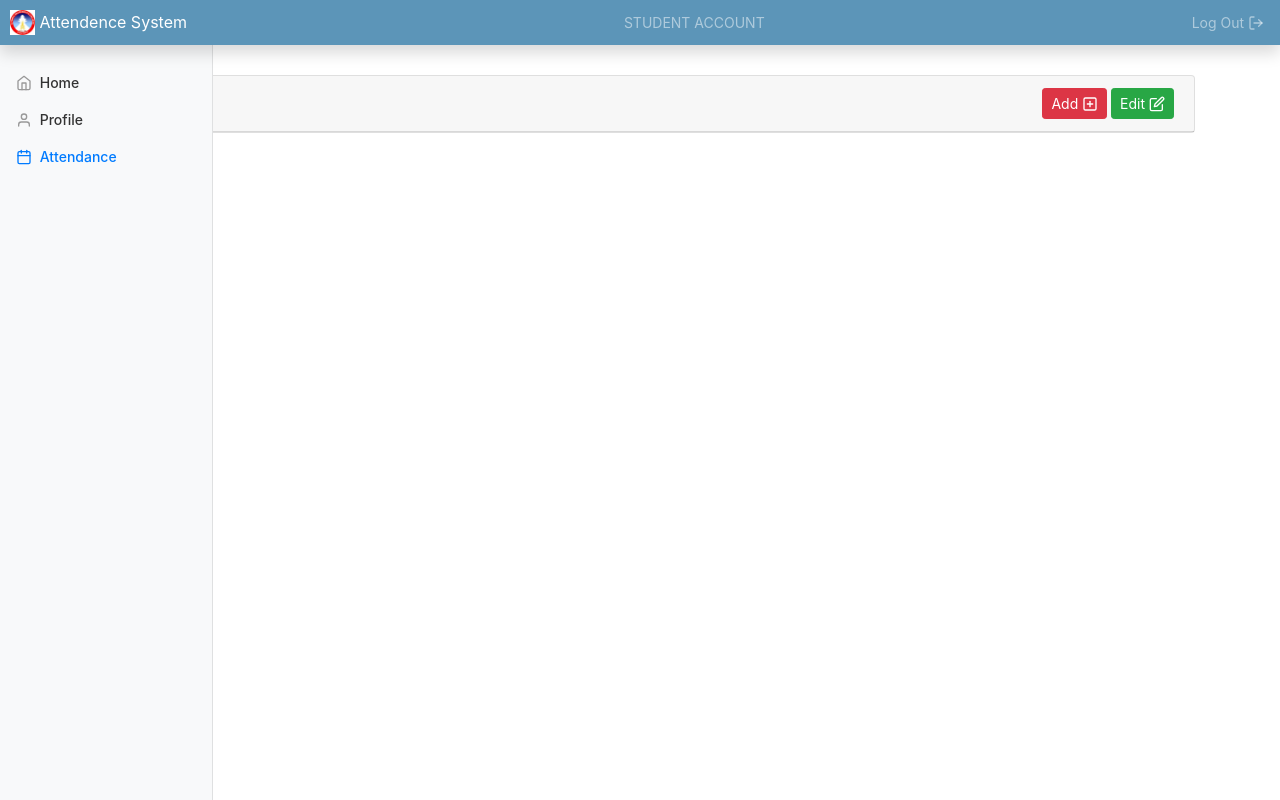
After one commit to Nitul7/studentMIS, a Django app: page /base in a window 1280 px wide. The commit adds this page. Run offline with Django 5.2, Linux system fonts and the light colour scheme; some libraries are stand-ins or nearby versions.

Commit message:
creating basic template

```diff
--- a/Attendence_system/student_views.py
+++ /dev/null
@@ -1 +0,0 @@
-from django.shortcuts import render,redirect
--- a/Attendence_system/urls.py
+++ b/Attendence_system/urls.py
@@ -15,22 +15,24 @@ Including another URLconf
     2. Add a URL to urlpatterns:  path('blog/', include('blog.urls'))
 """
 from django.contrib import admin
-from django.urls import path
+from django.urls import path,include
 from django.conf import settings
 from django.conf.urls.static import static
-from . import views,student_views,staff_views
+# from . import views,student_views,staff_views
 
 urlpatterns = [
-    path('admin/', admin.site.urls),
-    path('',views.home, name= 'home'),
-    path('faclogin',views.faclogin, name= 'faclogin'),
+    # path('admin/', admin.site.urls),
+    # path('',views.home, name= 'home'),
+    # path('faclogin',views.faclogin, name= 'faclogin'),
 
-    path('staff/home2.html',staff_views.HOME,name='staff_home2'),
-    path('staff/home.html',staff_views.HOME,name='staff_home'),
+    # path('staff/home2.html',staff_views.HOME,name='staff_home2'),
+    # path('staff/home.html',staff_views.HOME,name='staff_home'),
 
 
-    path('logout',views.logout_request, name="logout")
+    # path('logout',views.logout_request, name="logout"),
 
-
-
-]+static(settings.MEDIA_URL,document_root=settings.MEDIA_ROOT)
+    #new changes
+    path('admin/', admin.site.urls),
+    path('', include('attendence_app.urls')),
+]
+# +static(settings.MEDIA_URL,document_root=settings.MEDIA_ROOT)
--- a/attendence_app/admin.py
+++ b/attendence_app/admin.py
@@ -1,7 +1,7 @@
 from django.contrib import admin
+from .models import *
+from django.contrib.auth.admin import UserAdmin
 
-from.models import *
-from django.contrib.auth.admin import UserAdmin
 # Register your models here.
 
 class UserModel(UserAdmin):
--- a/attendence_app/urls.py
+++ b/attendence_app/urls.py
@@ -0,0 +1,25 @@
+from django.contrib import admin
+from django.urls import path
+from attendence_app import views
+urlpatterns = [
+    path('',views.home, name= 'home'),
+
+    path('loginStaff',views.loginStaff, name= 'loginStaff'),
+    path('loginStudent',views.loginStudent, name= 'loginStudent'),
+    path('logout',views.logoutUser, name= 'logout'),
+
+    path('home',views.home, name= 'home'),
+    path('profile',views.profile, name= 'profile'),
+    path('attendence',views.attendence, name= 'attendence'),
+    # path('index',views.index, name= 'index'),
+
+    path('base',views.base, name= 'base'),
+
+    # path('faclogin',views.faclogin, name= 'faclogin'),
+
+    # path('staff/home2.html',views.HOME,name='staff_home2'),
+    # path('staff/home.html',views.HOME,name='staff_home'),
+
+
+    # path('logout',views.logout_request, name="logout"),
+]
--- a/attendence_app/views.py
+++ b/attendence_app/views.py
@@ -1,3 +1,100 @@
-from django.shortcuts import render
+
 
 # Create your views here.
+
+
+from django.shortcuts import render,redirect,HttpResponse
+from django.contrib.auth import authenticate,login,logout
+from django.contrib.auth.decorators import login_required
+from django.contrib.auth.models import User
+from attendence_app.EmailBackEnd import EmailBackEnd
+from django.contrib import messages
+
+# @login_required(login_url='/')
+# @login_required(login_url='index.html')
+
+def loginStaff(request):
+    # student: @student00 ,123happy@123
+    if request.method == "POST":
+        username = request.POST.get('user_name')
+        password = request.POST.get('password')
+        # check if user is valid
+        user = authenticate(username=username, password=password)
+        if user is not None:# if the user is logged in
+            login(request,user)
+            if request.user.is_superuser:
+                return redirect ('/')
+            else:
+                logout(request)
+                return redirect ('/')
+        else:# if the user is not logged in
+            return render (request,"login.html")
+    return render (request,'login.html')
+
+def loginStudent(request):
+    # student: @student00 ,123happy@123
+    if request.method == "POST":
+        username = request.POST.get('user_name')
+        password = request.POST.get('password')
+        # check if user is valid
+        user = authenticate(username=username, password=password)
+        if user is not None:# if the user is logged in
+            login(request,user)
+            if request.user.is_superuser:
+                logout(request)
+                return redirect ('/')
+            else:
+                return redirect ('/')
+        else:# if the user is not logged in
+            return render (request,"login.html")
+    return render (request,'login.html')
+
+def logoutUser(request):
+    logout(request)
+    return redirect ('/loginStudent')
+
+def home(request):
+    if request.user.is_anonymous:
+        return redirect("/loginStudent")
+    else:
+        if request.user.is_superuser:
+            return render (request,"staff_index.html")
+        else:
+            return render (request,"student_index.html")
+
+def base(request):
+    return render(request, "base.html")
+
+def profile(request):
+    return HttpResponse ('This is profile')
+def attendence(request):
+    return HttpResponse ('This is attendence')
+
+# def faclogin(request):
+#     if request.method=="POST":
+#         user=EmailBackEnd.authenticate(request,
+#             username=request.POST.get('email'),
+#             password=request.POST.get('password'),)
+#         if user!=None:
+#             login(request,user)
+#             user_type = user.user_type
+#             if user_type == '1':
+#                 return redirect('staff_home')
+#             elif user_type == '2':
+#                 return HttpResponse('This is staff panel')
+#             else:
+#                 return redirect('login')
+#         else:
+#             return redirect('login')
+
+# def logout_request(request):
+#     logout(request)
+#     messages.info(request, "Logged out successfully!")
+#     return render(request,'index.html')
+
+
+
+
+
+# def HOME(request):
+#     return render(request,'staff/home2.html')
--- /dev/null
+++ b/templates/base.html
@@ -0,0 +1,128 @@
+{% load static %}
+<!doctype html>
+<html lang="en">
+  <head>
+    <meta charset="utf-8">
+    <meta name="viewport" content="width=device-width, initial-scale=1, shrink-to-fit=no">
+    <meta name="description" content="">
+    <meta name="author" content="Mark Otto, Jacob Thornton, and Bootstrap contributors">
+    <meta name="generator" content="Jekyll v4.1.1">
+
+    <title>SMART ATTENDANCE MANAGER</title>
+
+    <link rel="canonical" href="https://getbootstrap.com/docs/4.5/examples/dashboard/">
+    <!-- Bootstrap core CSS -->
+    <link href="{% static 'assets/dist/css/bootstrap.min.css'%}" rel="stylesheet">
+    <link type="text/css" rel="stylesheet" href="styling.css">
+    <link href="{% static 'C:\Users\Acer\Desktop\Python Project\Attendence_system\static\css\dashboard.css' %}" rel="stylesheet">
+  </head>
+
+  <body>
+  <nav class="navbar navbar-dark sticky-top flex-md-nowrap p-0 shadow" style="background-color: #5c95b8;">
+    <a class="navbar-brand" href="#">
+      <img src="{% static 'C:\Users\Acer\Desktop\Python Project\Attendence_system\static\img\images.jpg' %}" width="25" height="25" class="d-inline-block align-top" alt="">
+      Attendence System
+    </a>
+    <nav class="navbar navbar-dark p-1">
+        <span class="navbar-text">
+            {% if request.user.is_superuser %}
+            STAFF ACCOUNT
+            {% else %}
+            STUDENT ACCOUNT
+            {% endif %}
+        </span>
+    </nav>
+
+    <ul class="navbar-nav px-3">
+      <li class="nav-item text-nowrap">
+        <a class="nav-link" href="/logout">Log Out <span data-feather="log-out"></span></a>
+        {% comment %} href={% url 'logout'  %} {% endcomment %}
+      </li>
+    </ul>
+  </nav>
+
+<div class="container-fluid">
+  <div class="row">
+    <nav id="sidebarMenu" class="col-md-3 col-lg-2 d-md-block bg-light sidebar collapse">
+      <div class="sidebar-sticky pt-3">
+        <ul class="nav flex-column">
+          <li class="nav-item">
+            <a class="nav-link" href="home" >
+              {% comment %} href={% url 'home'  %} {% endcomment %}
+              <span data-feather="home"></span>
+              Home
+              <span class="sr-only">(current)</span>
+            </a>
+          </li>
+          <li class="nav-item">
+            <a class="nav-link" href = '/profile'>
+              {% comment %} href={% url 'staff_home'  %} {% endcomment %}
+              <span data-feather="user"></span>
+              Profile
+              <span class="sr-only"></span>
+            </a>
+          </li>
+
+          <p>
+            <a class="nav-link active" data-toggle="collapse" data-target="#collapseExample" aria-expanded="true" aria-controls="collapseExample">
+              <span data-feather="calendar"></span>
+              Attendance
+              <span class="sr-only"></span>
+            </a>
+          </p>
+          <div class="collapse" id="collapseExample">
+            <div class="card card-body">
+            {% if clas%}
+              <form class="demo"  method="POST">
+                {% comment %} action={% url 'updatedadd'  %} {% endcomment %}
+                {% csrf_token %}
+                <select name="classg">
+                  {% for i in clas %}
+                    <option value="{{i.0}}${{i.1}}">{{i.0}} {{i.1}}</option>
+                  {% endfor %}
+                </select><br><br>
+                <input value='GO' type="submit">
+              </form>
+            {% else %}
+              <h8>Currently there are no Courses or Classes Assigned to you</h8>
+            {% endif %}
+            </div>
+          </div>
+        </ul>
+      </div>
+    </nav>
+
+    <div class="container" style="margin-top:30px">
+        <div class="card">
+          <div class="card-header">
+            <div class="row">
+              <div class="col-md-9">
+                Attendance List
+              </div>
+              <div class="col-md-3" align="right">
+                <button type="button" id="add_button" class="btn btn-danger btn-sm" data-toggle="modal" data-target="#exampleModalCenter">
+                  Add <span data-feather="plus-square">
+                </button>
+                <button type="button" id="edit_button" class="btn btn-success btn-sm" data-toggle="modal" data-target="#exampleModal">
+                  Edit <span data-feather="edit">
+                </button>
+                {% comment %} <form action={% url 'fac_report'  %} method="POST" style="display:inline;">{% csrf_token %}<button type=submit name={{clat.class_id}}${{cout.course_id}} class="btn btn-info btn-sm" style="display:inline;">Report <span data-feather="download"></button></form> {% endcomment %}
+              </div>
+            </div>
+          </div>
+        </div>
+    </div>
+</div>
+</div>
+
+{% block body %}{% endblock body %}
+
+
+<script src="https://code.jquery.com/jquery-3.5.1.slim.min.js" integrity="sha384-DfXdz2htPH0lsSSs5nCTpuj/zy4C+OGpamoFVy38MVBnE+IbbVYUew+OrCXaRkfj" crossorigin="anonymous"></script>
+      <script>window.jQuery || document.write('<script src="assets/js/vendor/jquery.slim.min.js"><\/script>')</script>
+	  <script src="{% static 'assets/dist/js/bootstrap.bundle.min.js' %}"></script>
+        <script src="https://cdnjs.cloudflare.com/ajax/libs/feather-icons/4.9.0/feather.min.js"></script>
+        <script src="https://cdnjs.cloudflare.com/ajax/libs/Chart.js/2.7.3/Chart.min.js"></script>
+		<script src="{% static 'js/dashboard.js' %}"></script>
+  </body>
+</html>
```
Also changed, not shown: Attendence_system/settings.py (+5 -3 lines), Attendence_system/staff_views.py (deleted, +0 -8 lines), Attendence_system/views.py (deleted, +0 -30 lines), templates/login.html (renamed from templates/index.html, +6 -5 lines), templates/staff_index.html (renamed from templates/staff/home2.html, +30 -150 lines), templates/student_index.html (renamed from templates/staff/home.html, +11 -35 lines), templates/styling.css (added, +133 -0 lines), db.sqlite3.
